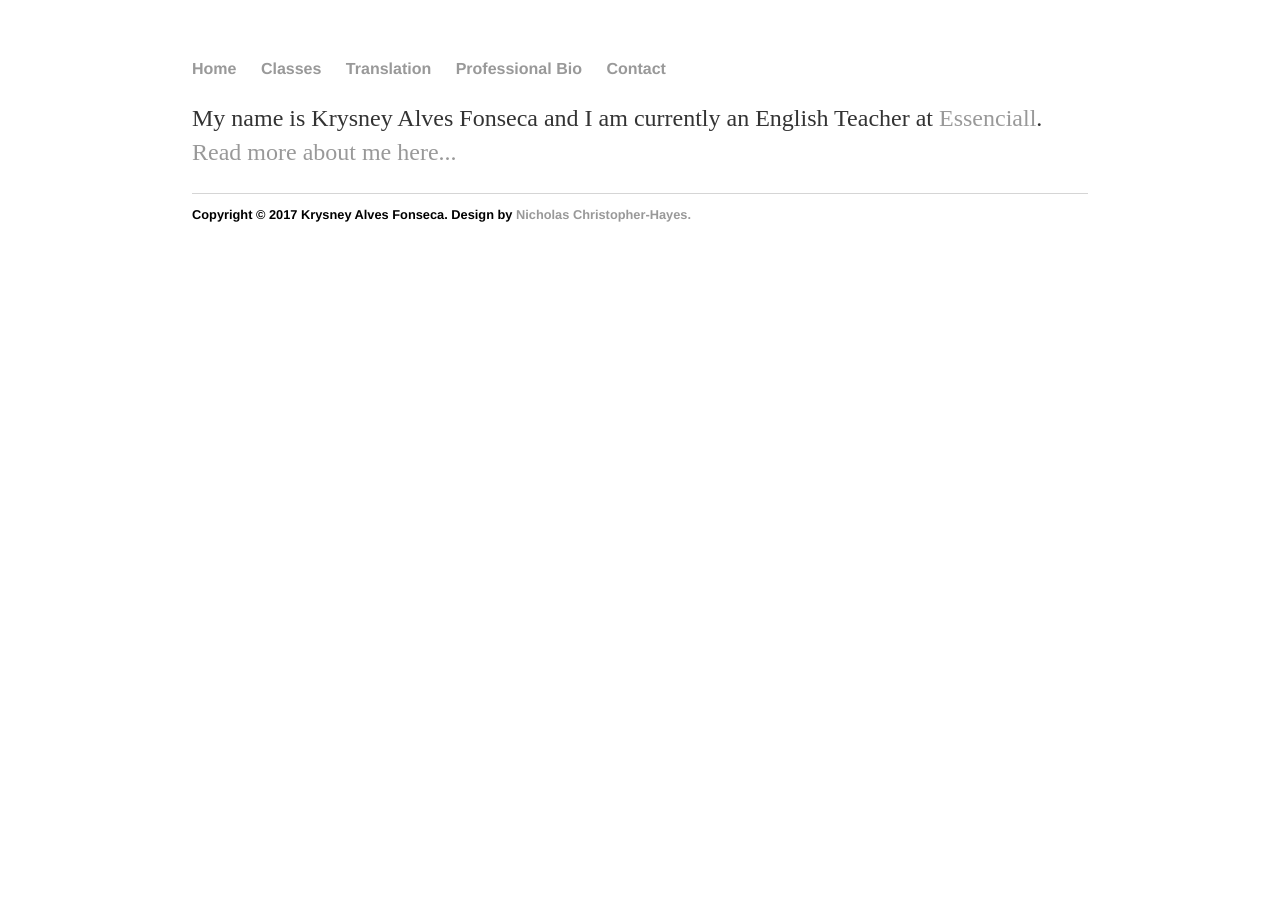
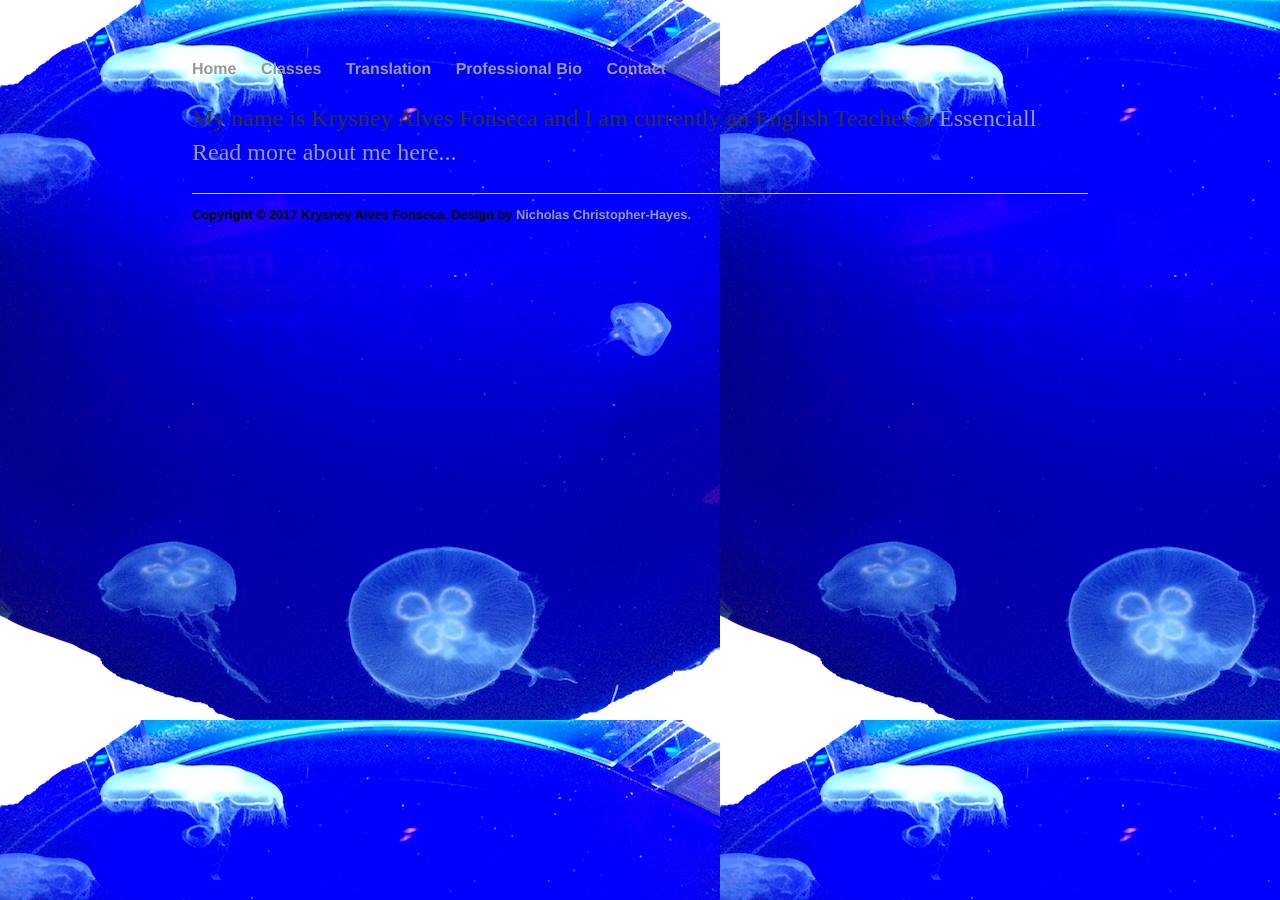
Before and after one commit to english-um-a-um/english-um-a-um.github.io, a Jekyll site: the page built from index.html, in a window 1280 px wide. Built offline with Jekyll 4.4.1, drawn with Linux system fonts in a browser that asks for light colours.

Commit message:
Update default.html

```diff
--- a/_layouts/default.html
+++ b/_layouts/default.html
@@ -5,7 +5,7 @@
 			<!-- link to main stylesheet -->
 			<link rel="stylesheet" type="text/css" href="/css/main.css">
 		</head>
-		<body background="/_layouts/background.png">
+		<body background="/background.png">
 			<nav>
 				<ul>
 					<li><a href="/">Home</a></li>
```
